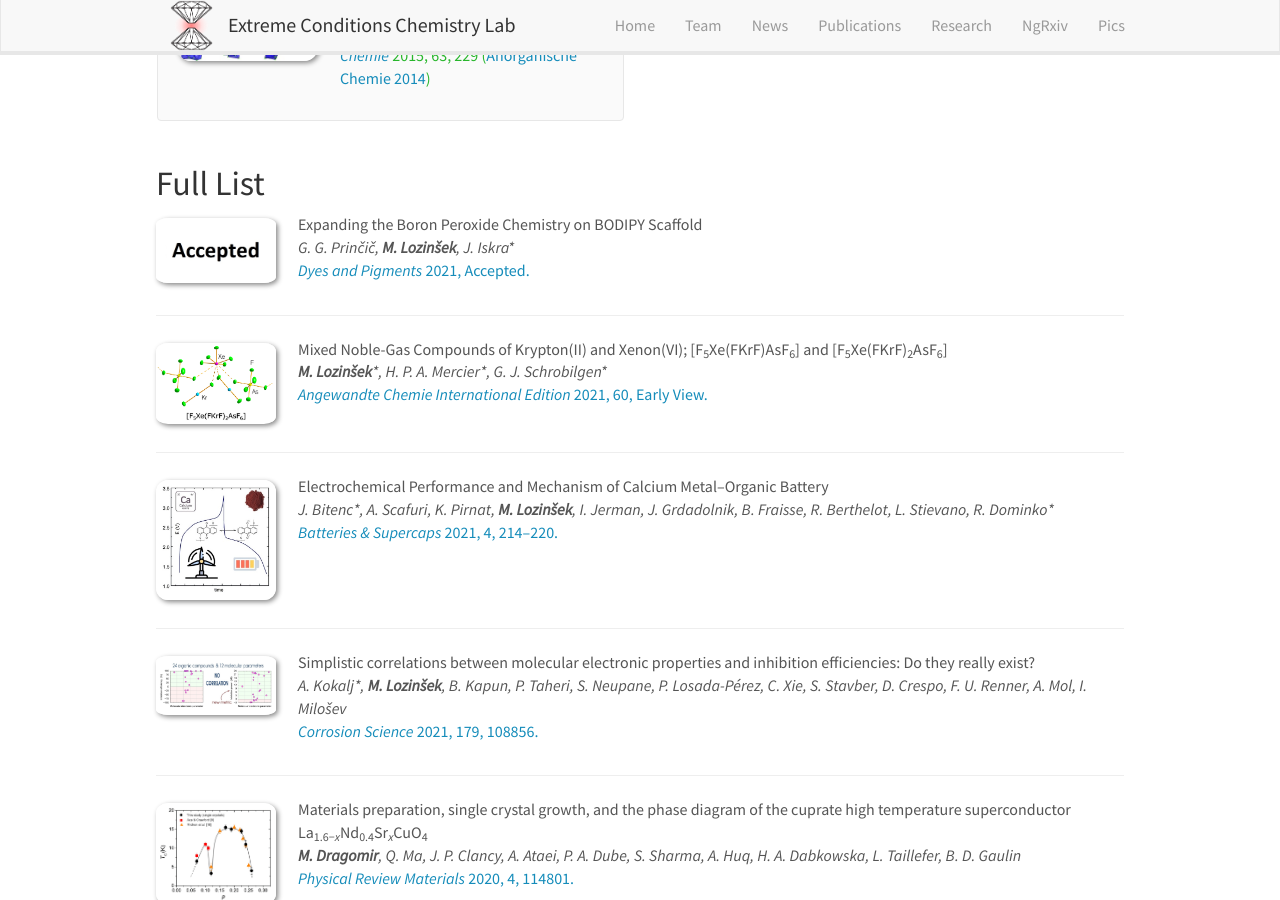
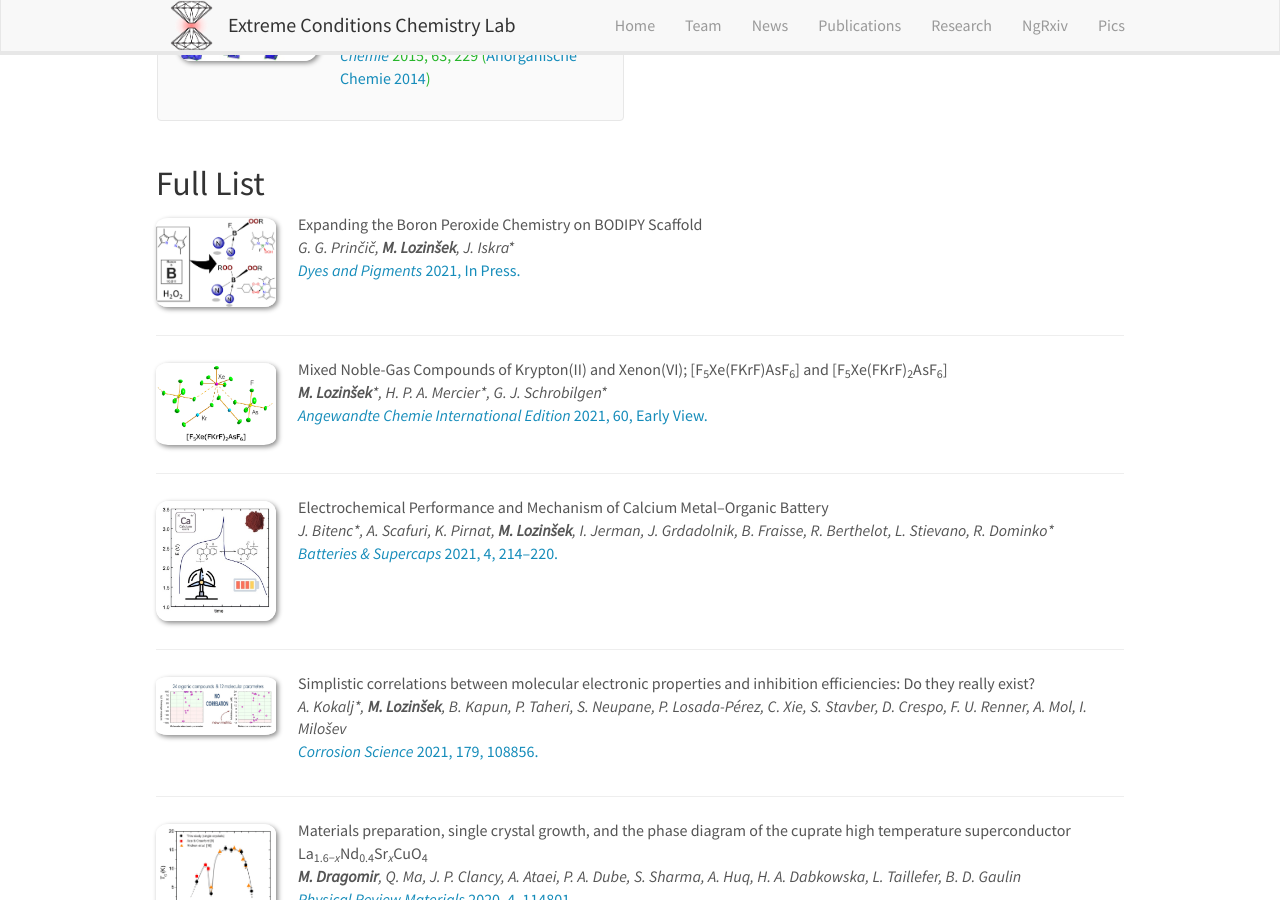
Before and after one commit to eccl-jsi/eccl-jsi.github.io, a Jekyll site: the page built from _pages/publications.md, in a window 1280 px wide and 900 px high, scrolled down 1422 px. Built offline with Jekyll 4.4.1, drawn with Linux system fonts in a browser that asks for light colours; nearby versions of some CDN libraries.

Commit message:
Update publist.yml

```diff
--- a/_data/publist.yml
+++ b/_data/publist.yml
@@ -3,10 +3,10 @@
   authors: "G. G. Prinčič, <b>M. Lozinšek</b>, J. Iskra*"
   description: ""
   highlight: 0
-  image: Accepted.jpg
+  image: DP2021-TOC.jpg
   link:
-    display: "<i>Dyes and Pigments</i> 2021, Accepted."
-    url: "https://www.journals.elsevier.com/dyes-and-pigments"
+    display: "<i>Dyes and Pigments</i> 2021, In Press."
+    url: "https://doi.org/10.1016/j.dyepig.2021.109290"
   title: "Expanding the Boron Peroxide Chemistry on BODIPY Scaffold"
 -
   authors: "<b>M. Lozinšek</b>&#42;, H. P. A. Mercier&#42;, G. J. Schrobilgen*"
```
